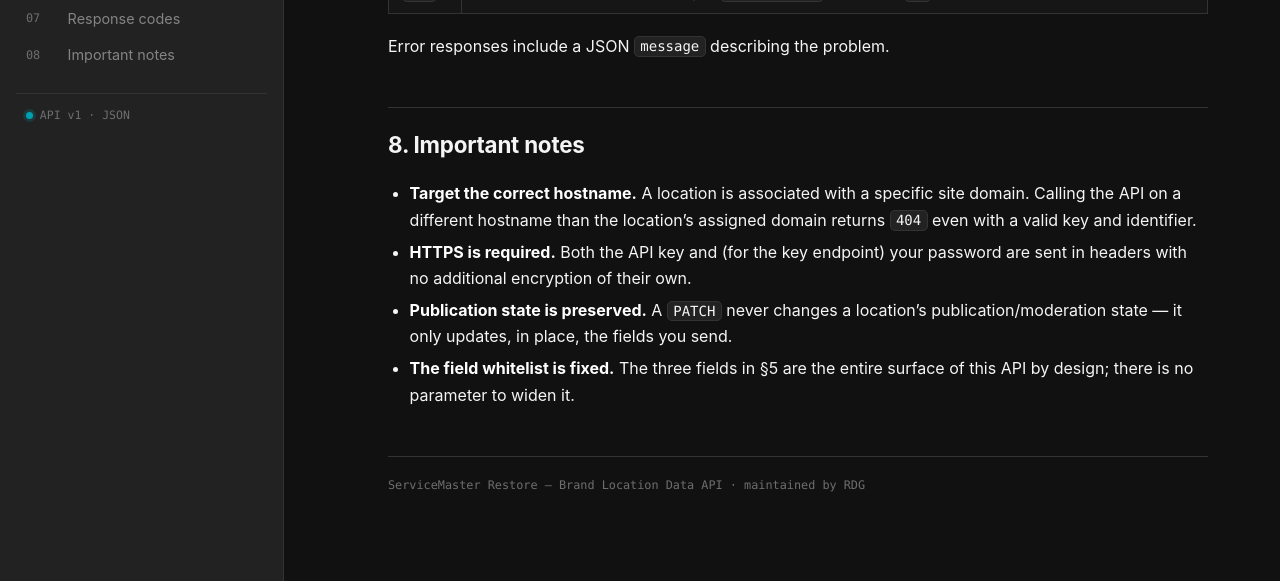
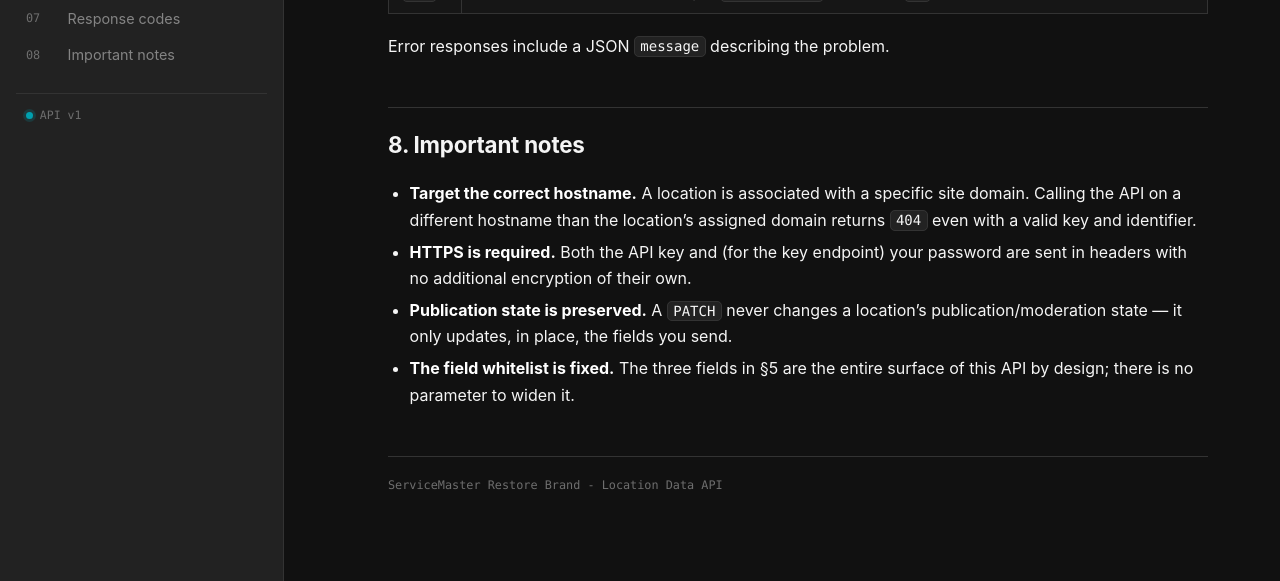
Before and after one commit to frank-holub/smr-brand-loc-data-api-docs, a Jekyll site: the page built from index.md, in a window 1280 px wide and 900 px high, scrolled down 6399 px. Shown: the part 308-889 px from the top of the window. Built offline with Jekyll 4.4.1, drawn with Linux system fonts in a browser that asks for light colours.

Commit message:
Remove odd Claude-added style flourishes in HTML text

```diff
--- a/_layouts/default.html
+++ b/_layouts/default.html
@@ -41,7 +41,7 @@
         {%- endfor %}
       </ol>
     </nav>
-    <div class="sidebar-foot"><span class="dot"></span> API v1 · JSON</div>
+    <div class="sidebar-foot"><span class="dot"></span> API v1</div>
   </aside>
 
   <main class="content" id="main" tabindex="-1">
@@ -52,7 +52,7 @@
       </header>
       {{ content }}
     </article>
-    <footer class="doc-foot">ServiceMaster Restore — Brand Location Data API · maintained by RDG</footer>
+    <footer class="doc-foot">ServiceMaster Restore Brand - Location Data API</footer>
   </main>
 
   <script src="{{ '/assets/docs.js' | relative_url }}" defer></script>
```
